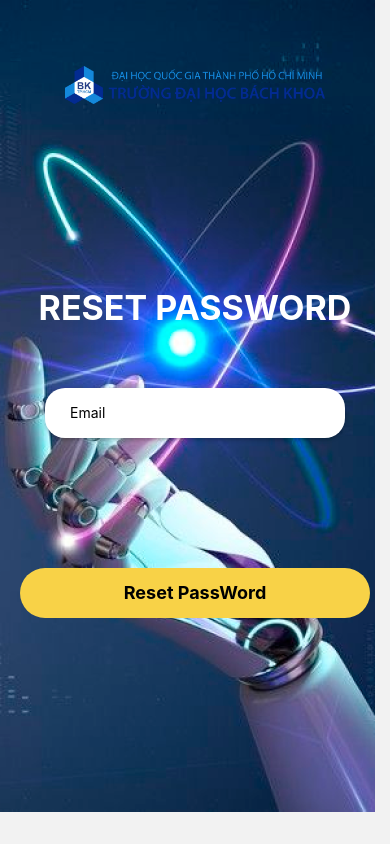
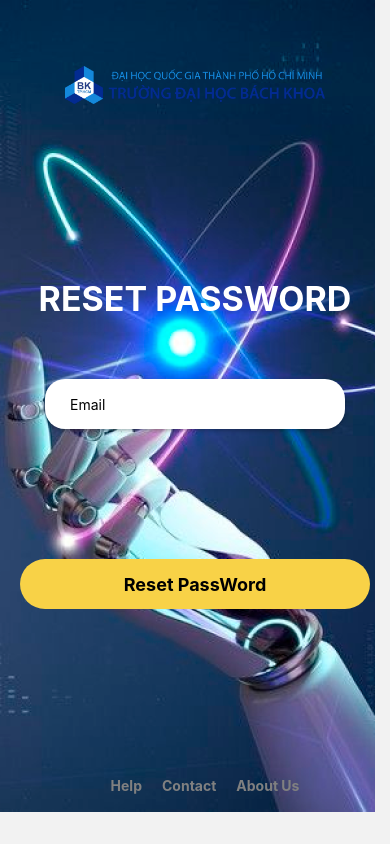
Before and after one commit to duchuykg/DADN_HK222_DHA, a React Native app in the folder smartdoor/: screen /Password in a window 390 px wide. Built offline with nearby package versions, Linux system fonts and the light colour scheme.

Commit message:
Huy: Edit Login+Pw screen

```diff
--- a/smartdoor/screens/Login.js
+++ b/smartdoor/screens/Login.js
@@ -19,16 +19,24 @@ const Login = ({ navigation }) => {
   const handleLogin = () => {
     // Check if the username and password are valid
 
+    // return navigation.navigate('Main')
+    if (username === "1" && password === "1") {
         return navigation.navigate('Main')
-    // if (username === "admin" && password === "password") {
-    //     return navigation.navigate('Main')
-    // } else {
-    //   Alert.alert("Invalid credentials", "Please enter valid username and password");
-    // }
+    } else {
+      Alert.alert("Invalid credentials", "Tên đăng nhập: 1; Mật khẩu: 1");
+    }
   };
 
   const handleForgot = () => {
-
+    return navigation.navigate('Password')
+  };
+  const handleHelp = () => {
+    return navigation.navigate('Password')
+  };
+  const handleContact = () => {
+    return navigation.navigate('Password')
+  };
+  const handleAboutUs = () => {
     return navigation.navigate('Password')
   };
 
@@ -65,16 +73,32 @@ const Login = ({ navigation }) => {
 
         </View>
 
-
-
         <View style={styles.form2}>
-
           <TouchableOpacity style={styles.button} onPress={handleLogin}>
             <Text style={styles.buttonText}>Login</Text>
           </TouchableOpacity>
         </View>
 
       </ScrollView>
+
+      <View style={styles.form3}>
+        <TouchableOpacity onPress={handleHelp} style={styles.helpcontact}>
+          <View>
+            <Text style={[styles.caption3 ]}>Help</Text>
+          </View>
+        </TouchableOpacity>
+        <TouchableOpacity onPress={handleContact} style={styles.helpcontact}>
+          <View>
+            <Text style={[styles.caption3 ]}>Contact</Text>
+          </View>
+        </TouchableOpacity>
+        <TouchableOpacity onPress={handleAboutUs} style={styles.helpcontact}>
+          <View>
+            <Text style={[styles.caption3 ]}>About Us</Text>
+          </View>
+        </TouchableOpacity>
+      </View>
+
       </ImageBackground>
     </>
   );
@@ -87,6 +111,7 @@ const styles = StyleSheet.create({
     alignItems: "center", // can giua theo truc x
     padding: 20,
   },
+
   container: {
       flex: 1,
   },
@@ -133,6 +158,14 @@ const styles = StyleSheet.create({
     borderRadius: 20,
   },
 
+  form3: {
+    bottom: 50,
+    alignItems: "center",
+    display: 'flex',
+    flexDirection: 'row',
+    justifyContent: "center",
+  },
+
   input: {
     width: "100%",
     maxWidth: 300,
@@ -167,6 +200,17 @@ const styles = StyleSheet.create({
     textAlign: 'right',
   },
 
+  caption3: {
+    color: 'gray',
+    fontWeight: "bold",
+  },
+
+  helpcontact: {
+    marginLeft: 20,
+
+  },
+
+
 });
 
 export default Login;
--- a/smartdoor/screens/Password.js
+++ b/smartdoor/screens/Password.js
@@ -26,6 +26,16 @@ const Password = ({ navigation }) => {
     // }
   };
 
+  const handleHelp = () => {
+    return navigation.navigate('Password')
+  };
+  const handleContact = () => {
+    return navigation.navigate('Password')
+  };
+  const handleAboutUs = () => {
+    return navigation.navigate('Password')
+  };
+
   return (
     <>
       <ImageBackground style={styles.container} source={require("../assets/bg.png")}>
@@ -52,6 +62,24 @@ const Password = ({ navigation }) => {
           </View>
 
         </ScrollView>
+
+        <View style={styles.form3}>
+          <TouchableOpacity onPress={handleHelp} style={styles.helpcontact}>
+            <View>
+              <Text style={[styles.caption3 ]}>Help</Text>
+            </View>
+          </TouchableOpacity>
+          <TouchableOpacity onPress={handleContact} style={styles.helpcontact}>
+            <View>
+              <Text style={[styles.caption3 ]}>Contact</Text>
+            </View>
+          </TouchableOpacity>
+          <TouchableOpacity onPress={handleAboutUs} style={styles.helpcontact}>
+            <View>
+              <Text style={[styles.caption3 ]}>About Us</Text>
+            </View>
+          </TouchableOpacity>
+        </View>
       </ImageBackground>
     </>
   );
@@ -110,6 +138,24 @@ const styles = StyleSheet.create({
     borderRadius: 20,
   },
 
+  form3: {
+    bottom: 50,
+    alignItems: "center",
+    display: 'flex',
+    flexDirection: 'row',
+    justifyContent: "center",
+  },
+
+  caption3: {
+    color: 'gray',
+    fontWeight: "bold",
+  },
+
+  helpcontact: {
+    marginLeft: 20,
+
+  },
+
   input: {
     width: "100%",
     maxWidth: 300,
```
Lines whose indentation alone changed are shown as unchanged.
